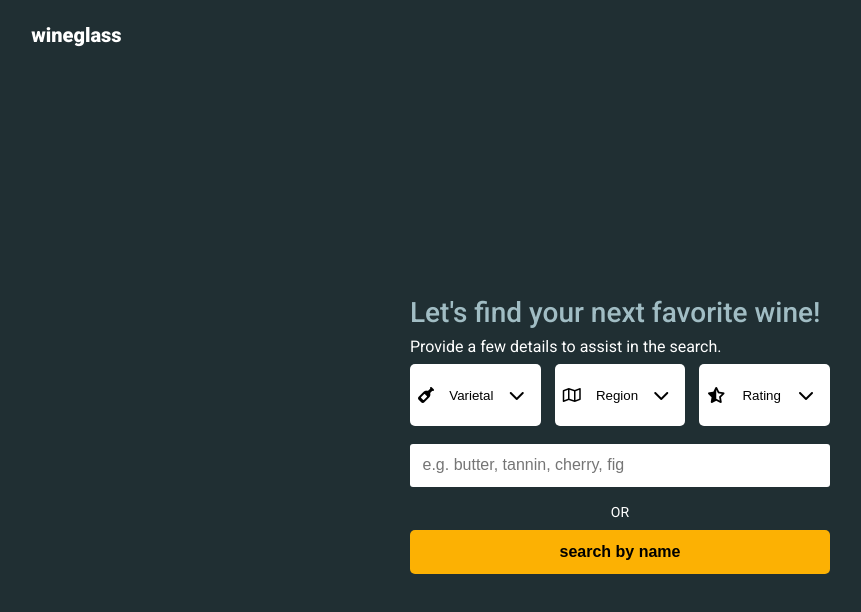
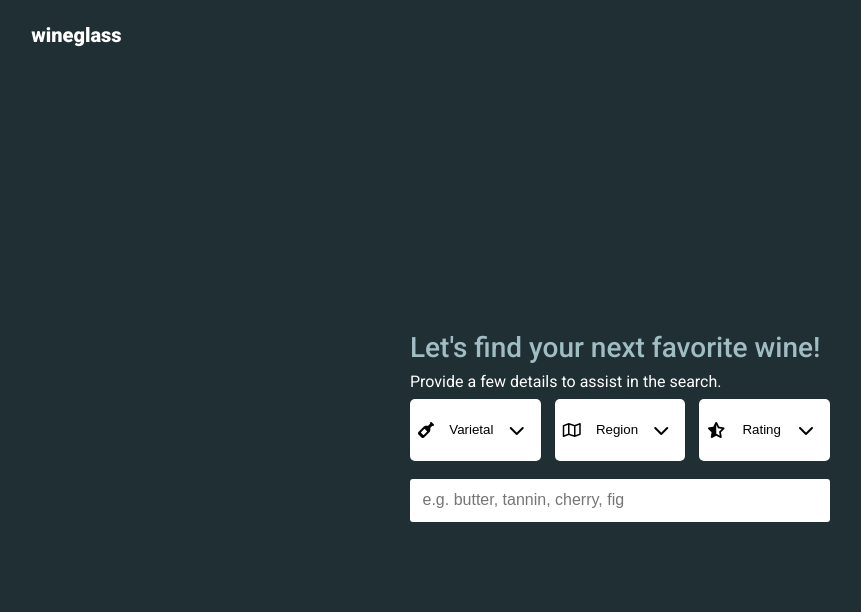
Before and after one commit to 0gzs/winesearch, a React (Create React App) app: page / in a window 1280 px wide. Shown: the top 612 px of the page, without its empty margins (20-881 px from the left). Built offline with nearby package versions, Linux system fonts and the light colour scheme.

Commit message:
Remove `search-by` components and logic

```diff
--- a/src/components/form.jsx
+++ b/src/components/form.jsx
@@ -4,21 +4,19 @@ import useWineSearch from '../hooks/useWineSearch'
 import regions from '../data/regions.json'
 import varietals from '../data/varietals.json'
 
-import SeachByName from './search-by-name'
-import SearchByDescription from './search-by-desc'
+import Search from './search'
 
 import './form.scss'
 import Dropdown from './dropdown'
 
 const Form = ({ setResults, setKeywords }) => {
+  const [searchQuery, setSearchQuery] = useState('')
   const [searchByName, setSearchByName] = useState(false)
-  const [wineName, setWineName] = useState('')
-  const [wineDescription, setWineDescription] = useState('')
   const [wineType, setWineType] = useState(false)
   const [wineRegion, setWineRegion] = useState(false)
   const [wineRating, setWineRating] = useState(false)
 
-  const { results, keywords } = useWineSearch(searchByName, wineName, wineDescription, wineType, wineRegion, wineRating)
+  const { results, keywords } = useWineSearch(searchByName, searchQuery, wineType, wineRegion, wineRating)
 
   useEffect(() => {
     if (results.length > 0) {
@@ -31,24 +29,22 @@ const Form = ({ setResults, setKeywords }) => {
   }, [results, keywords, setResults, setKeywords])
 
   return (
-    <div className={`form-wrapper ${results.length > 0 && "top-margin"}`}>
+    <div className='form-wrapper'>
       <h1>Let's find your next favorite wine!</h1>
       <p className='sub-heading'>Provide a few details to assist in the search.</p>
 
-      <div className={`search-buttons-wrapper ${searchByName && 'align-left'}`}>
+      <div className='search-buttons-wrapper'>
         <Dropdown
           selectState={{ selection: wineType, setSelection: setWineType }}
           title={'Varietal'}
           options={varietals}
           icon={"fa-solid fa-wine-bottle"} />
 
-        {!searchByName && (
         <Dropdown
           selectState={{ selection: wineRegion, setSelection: setWineRegion }}
           title={'Region'}
           options={regions}
           icon={"fa-regular fa-map"} />
-        )}
 
         <Dropdown
           selectState={{ selection: wineRating, setSelection: setWineRating }}
@@ -57,19 +53,11 @@ const Form = ({ setResults, setKeywords }) => {
           icon={"fa-solid fa-star-half-stroke"} />
       </div>
 
-      {searchByName ? (
-        <SeachByName
-          text={wineName}
-          onChange={setWineName}
-          viewSearch={setSearchByName}
+      <Search
+        text={searchQuery}
+        searchByState={{ searchByName, setSearchByName, searchQuery, setSearchQuery }}
+        placeholder={searchByName ? 'e.g. Unruly' : 'e.g. butter, tannin, cherry, fig'}
       />
-      ) : (
-        <SearchByDescription
-          text={wineDescription}
-          onChange={setWineDescription}
-          viewSearch={setSearchByName}
-        />
-      )}
 
     </div>
   )
--- a/src/components/form.scss
+++ b/src/components/form.scss
@@ -1,10 +1,12 @@
 .form-wrapper {
   display: flex;
   flex-direction: column;
+  justify-content: center;
   width: 100%;
   min-width: 30rem;
   max-width: 48rem;
   width: fit-content;
+  height: 63rem;
   flex: 1;
   padding: 4rem 0;
 }
@@ -39,18 +41,6 @@ input[type="text"]:focus {
   outline: none;
 }
 
-.search-type-wrapper span {
-  text-decoration: underline;
-}
-
-.search-type-wrapper span:hover {
-  cursor: pointer;
-}
-
-.search-type-wrapper button {
-  background-color: #fcb103;
-}
-
 .search-buttons-wrapper {
   display: flex;
   justify-content: space-between;
--- a/src/components/search-by-desc.jsx
+++ /dev/null
@@ -1,33 +0,0 @@
-import React, { useEffect } from 'react'
-
-const SearchByDescription = ({ text, onChange, viewSearch }) => {
-
-  useEffect(() => {
-    return () => {
-      onChange(false)
-    }
-  }, [onChange])
-
-  return (
-    <>
-      <div className="formGroup">
-        <input
-          type="text"
-          placeholder='e.g. butter, tannin, cherry, fig'
-          value={text || ''}
-          onChange={e => onChange(e.target.value)} />
-      </div>
-
-      <div className="search-type-wrapper">
-        <p>
-          OR
-        </p>
-        <button className="button" onClick={() => viewSearch(true)}>
-          search by name
-        </button>
-      </div>
-    </>
-  )
-}
-
-export default SearchByDescription
--- a/src/components/search-by-name.jsx
+++ /dev/null
@@ -1,33 +0,0 @@
-import React, { useEffect } from 'react'
-
-const SearchByName = ({ text, onChange, viewSearch }) => {
-
-  useEffect(() => {
-    return () => {
-      onChange('')
-    }
-  }, [onChange])
-
-  return (
-    <>
-      <div className="formGroup">
-        <input
-          type="text"
-          placeholder="e.g. Unruly, Prisoner, Arius"
-          value={text}
-          onChange={e => onChange(e.target.value)} />
-      </div>
-
-      <div className="search-type-wrapper">
-        <p>
-          OR
-        </p>
-        <button className='button' onClick={() => viewSearch(false)}>
-          search by description
-        </button>
-      </div>
-    </>
-  )
-}
-
-export default SearchByName
--- /dev/null
+++ b/src/components/search.jsx
@@ -0,0 +1,26 @@
+import React, { useEffect } from 'react'
+
+const Search = ({ searchByState, placeholder }) => {
+  const { searchByName, setSearchByName, searchQuery, setSearchQuery } = searchByState
+
+  useEffect(() => {
+    return () => {
+      setSearchQuery(false)
+      setSearchByName(false)
+    }
+  }, [setSearchQuery, setSearchByName])
+
+  return (
+    <>
+      <div className="formGroup">
+        <input
+          type="text"
+          placeholder={placeholder}
+          value={searchQuery || ''}
+          onChange={e => setSearchQuery(e.target.value)} />
+      </div>
+    </>
+  )
+}
+
+export default Search
--- a/src/global.scss
+++ b/src/global.scss
@@ -59,6 +59,7 @@ main {
 }
 
 .form-container {
+  width: 100%;
   height: 100%;
   flex: 1;
   display: flex;
--- a/src/hooks/useWineSearch.js
+++ b/src/hooks/useWineSearch.js
@@ -2,36 +2,35 @@ import { useState, useEffect } from 'react'
 import { debounce } from 'lodash'
 import wine from '../data/wine.json'
 
-const useWineSearch = (searchByName, wineName, wineDescription, wineType, wineRegion, wineRating) => {
+const useWineSearch = (searchByName, searchQuery, wineType, wineRegion, wineRating) => {
   const [results, setResults] = useState([])
   const [keywords, setKeywords] = useState([])
+  const debounceSearch = debounce(search => search(), 500)
+
+  const toLowerCaseIncludes = (baseString, queryString) => {
+    return baseString.toLowerCase().includes(queryString.toLowerCase())
+  }
 
   useEffect(() => {
-    const debounceSearch = debounce(() => search(), 500)
-
-    const toLowerCaseIncludes = (baseString, queryString) => {
-      return baseString.toLowerCase().includes(queryString.toLowerCase())
-    }
-
     const filterWines = (wines, filterCriteria) => {
-     return wines.filter(filterCriteria)
+      return wines.filter(filterCriteria)
     }
 
     const search = () => {
       let results = wine
 
       if (searchByName) {
-        results = filterWines(results, wine => toLowerCaseIncludes(wine.name, wineName))
+        results = filterWines(results, wine => toLowerCaseIncludes(wine.name, searchQuery))
       } else {
-        let trimmedStr = wineDescription.trim()
+        let trimmedStr = searchQuery.trim()
 
-        if (wineDescription && wineDescription.split(',').length > 1) {
+        if (searchQuery && searchQuery.split(',').length > 1) {
           let keywords = trimmedStr.split(',').map(word => word)
           keywords = keywords.filter(word => word !== ' ' && word !== '').map(word => word.trim())
           setKeywords(keywords)
 
           results = filterWines(results, wine => keywords.some(keyword => toLowerCaseIncludes(wine.description, keyword)))
-        } else if (wineDescription && wineDescription !== '') {
+        } else if (searchQuery && searchQuery !== '') {
           setKeywords([trimmedStr])
           results = filterWines(results, wine => toLowerCaseIncludes(wine.description, trimmedStr))
         }
@@ -53,16 +52,14 @@ const useWineSearch = (searchByName, wineName, wineDescription, wineType, wineRe
     }
 
     if (
-      wineName.length > 0 ||
-      wineDescription.length > 0 ||
+      searchQuery.length > 0 ||
       wineType.length > 0 ||
       wineRegion.length > 0 ||
       wineRating.length > 0
-    ) debounceSearch()
+    ) debounceSearch(search)
 
     if (
-      !wineName &&
-      !wineDescription &&
+      !searchQuery &&
       !wineType &&
       !wineRegion &&
       !wineRating
@@ -71,7 +68,7 @@ const useWineSearch = (searchByName, wineName, wineDescription, wineType, wineRe
       setKeywords([])
     }
 
-  }, [wineName, wineDescription, wineType, wineRegion, wineRating, searchByName])
+  }, [searchQuery, wineType, wineRegion, wineRating, searchByName])
 
   return { results, keywords }
 }
```
Lines whose indentation alone changed are shown as unchanged.
